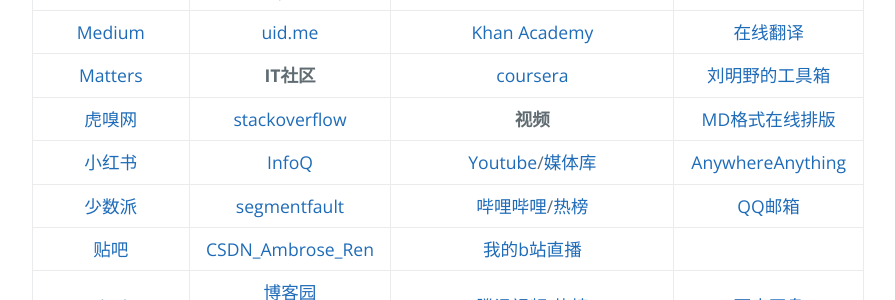
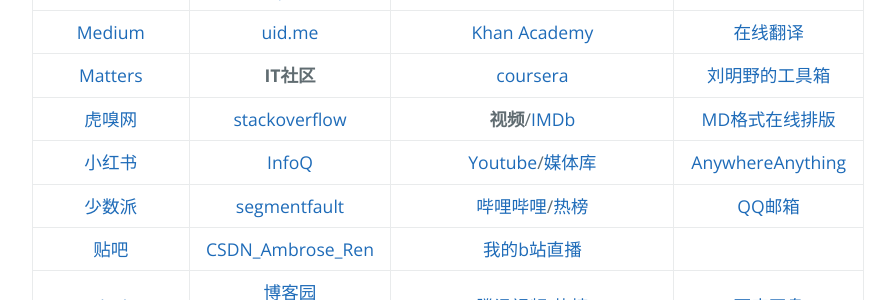
Before and after one commit to AmbroseRen/test, a Jekyll site: the page built from navigation.md, in a window 1280 px wide. Shown: the part 734-1034 px from the top of the page, without its empty margins (192-1087 px from the left). Built offline with Jekyll 4.4.1, drawn with Linux system fonts in a browser that asks for light colours; our own code applies the rules of GitHub Pages for plain Markdown files; the repository's description, which GitHub fills in, is left out.

Commit message:
Update navigation.md

```diff
--- a/navigation.md
+++ b/navigation.md
@@ -16,7 +16,7 @@
 | [Quora](https://www.quora.com/) | [simplesite](http://ambroseren.simplesite.com/) | [腾讯课堂](https://ke.qq.com/) | [catbox](https://catbox.moe/user/login.php) |
 | [Medium](https://medium.com/) | [uid.me](http://uid.me/ren_si1#) | [Khan Academy](https://www.khanacademy.org/) | [在线翻译](https://fanyi.youdao.com/) |
 | [Matters](https://matters.news/) | __IT社区__ | [coursera](https://www.coursera.org/browse/computer-science) | [刘明野的工具箱](https://tool.liumingye.cn/) |
-| [虎嗅网](https://www.huxiu.com/) | [stackoverflow](https://stackoverflow.com/) | __视频__ | [MD格式在线排版](https://md.phodal.com/) |
+| [虎嗅网](https://www.huxiu.com/) | [stackoverflow](https://stackoverflow.com/) | __视频__/[IMDb](https://m.imdb.com/) | [MD格式在线排版](https://md.phodal.com/) |
 | [小红书](https://www.xiaohongshu.com/explore) | [InfoQ](https://www.infoq.cn/) | [Youtube](https://www.youtube.com/)/[媒体库](https://www.youtube.com/feed/library) | [AnywhereAnything](http://lackar.com/aa/) |
 | [少数派](https://sspai.com/) | [segmentfault](https://segmentfault.com/u/ambroseren/users/following) | [哔哩哔哩](https://space.bilibili.com/352834482/fans/follow)/[热榜](https://www.bilibili.com/v/popular/rank/all) | [QQ邮箱](https://mail.qq.com/) |
 | [贴吧](https://tieba.baidu.com/index.html) | [CSDN_Ambrose_Ren](https://blog.csdn.net/Ambrose_Ren) | [我的b站直播](https://live.bilibili.com/22653502) | []() |
```
